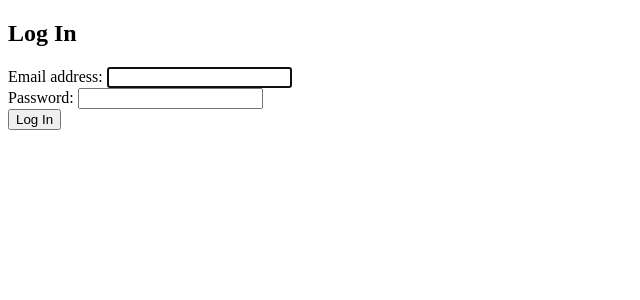
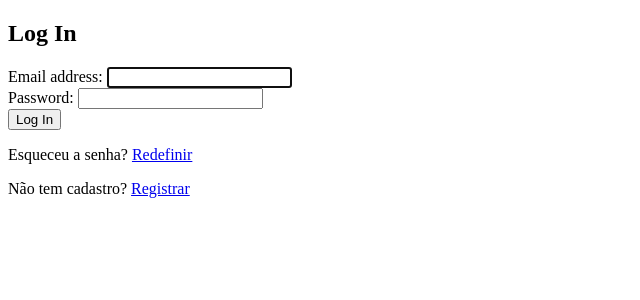
Before and after one commit to gabrielmotaa/adiciona-aqui, a Django app: page /users/login/ in a window 1280 px wide. Shown: the top 300 px of the page, without its empty margins (0-640 px from the left). Run offline with Django 4.2, Linux system fonts and the light colour scheme.

Commit message:
Correção de url de login e modificações em templates

```diff
--- a/adiciona_aqui/settings/base.py
+++ b/adiciona_aqui/settings/base.py
@@ -136,5 +136,6 @@ DEFAULT_AUTO_FIELD = 'django.db.models.BigAutoField'
 
 AUTH_USER_MODEL = 'users.CustomUser'
 
+LOGIN_URL = 'login'
 LOGIN_REDIRECT_URL = 'home'
 LOGOUT_REDIRECT_URL = 'home'
--- a/templates/users/login.html
+++ b/templates/users/login.html
@@ -9,4 +9,6 @@
         {{ form.as_div }}
         <button type="submit">Log In</button>
     </form>
+    <p>Esqueceu a senha? <a href="{% url 'password_reset' %}">Redefinir</a></p>
+    <p>Não tem cadastro? <a href="{% url 'signup' %}">Registrar</a></p>
 {% endblock %}
--- a/templates/users/signup.html
+++ b/templates/users/signup.html
@@ -3,7 +3,7 @@
 {% block title %}Se registrar{% endblock %}
 
 {% block content %}
-    <h2>Sign Up</h2>
+    <h2>Registrar</h2>
     <form method="post">
         {% csrf_token %}
         {{ form.as_p }}
```
